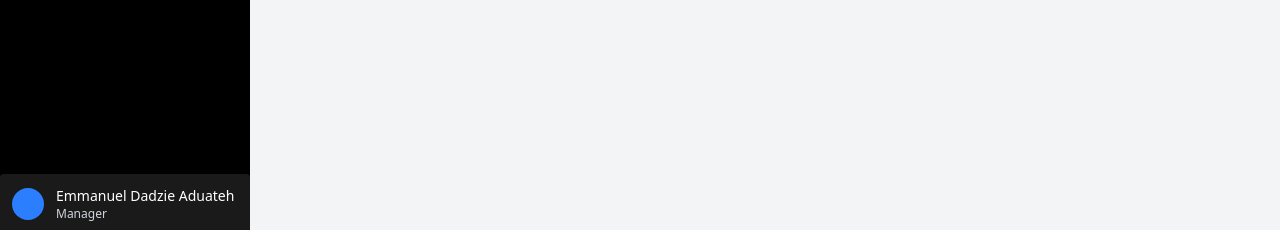
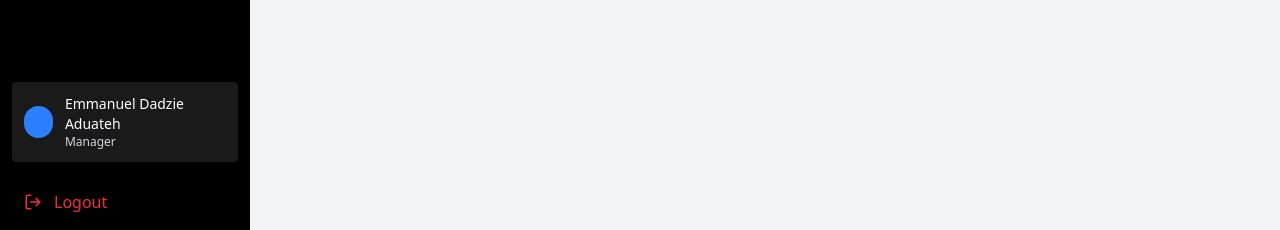
Before and after one commit to claudiajay/procure_app, a React (Vite) app in the folder client/: page /dashboard in a window 1280 px wide. Shown: the part 566-796 px from the top of the page. Built offline with nearby package versions, Linux system fonts and the light colour scheme; no server answers; sample sign-in values are in the browser's storage.

Commit message:
added a logout button

```diff
--- a/client/src/components/Dashboard/sidenav.jsx
+++ b/client/src/components/Dashboard/sidenav.jsx
@@ -1,9 +1,7 @@
-
 import * as Lucide from "lucide-react";
 import { useState } from "react";
 
-function Sidenav({activeTab, setActiveTab}) {
-
+function Sidenav({ activeTab, setActiveTab }) {
   const navlinks = [
     {
       id: 1,
@@ -19,6 +17,15 @@ function Sidenav({activeTab, setActiveTab}) {
     },
   ];
 
+  const handleLogout = () => {
+    // Clear authentication token or user data
+    localStorage.removeItem("token");
+    localStorage.removeItem("user");
+
+    // Redirect to login page
+    window.location.href = "/login";
+  };
+
   return (
     <div className="w-[250px] h-screen bg-black text-white">
       <aside className="flex flex-col justify-between h-full">
@@ -33,7 +40,10 @@ function Sidenav({activeTab, setActiveTab}) {
               const isActive = activeTab === link.link;
               return (
                 <li key={link.id}>
-                            <div className="cursor-pointer" onClick={() => setActiveTab(link.link)}>
+                  <div
+                    className="cursor-pointer"
+                    onClick={() => setActiveTab(link.link)}
+                  >
                     <div
                       className={`flex items-center gap-3 px-3 py-2 rounded-md transition ${
                         isActive
@@ -51,16 +61,22 @@ function Sidenav({activeTab, setActiveTab}) {
           </ul>
         </nav>
 
-            <div className="flex items-center gap-3 p-3 bg-white/10 rounded">
-                {/* <img
-                    src="/profile.jpg"
-                    alt="Profile"
-                    className="w-10 h-10 rounded-full object-cover"
-                /> */}
+        <div className="flex flex-col gap-3 p-3">
+          <div className="flex items-center gap-3 bg-white/10 rounded p-3">
             <div className="w-8 h-8 rounded-full bg-blue-500"></div>
             <div>
               <p className="text-sm font-medium">Emmanuel Dadzie Aduateh</p>
               <p className="text-xs text-gray-300">Manager</p>
+            </div>
+          </div>
+
+          {/* Logout Button Styled Like Nav Link */}
+          <div
+            onClick={handleLogout}
+            className="flex items-center gap-3 px-3 py-2 mt-2 rounded-md cursor-pointer hover:bg-white/10 text-red-500 transition"
+          >
+            <Lucide.LogOut size={18} />
+            <span>Logout</span>
           </div>
         </div>
       </aside>
```
Lines whose indentation alone changed are shown as unchanged.
